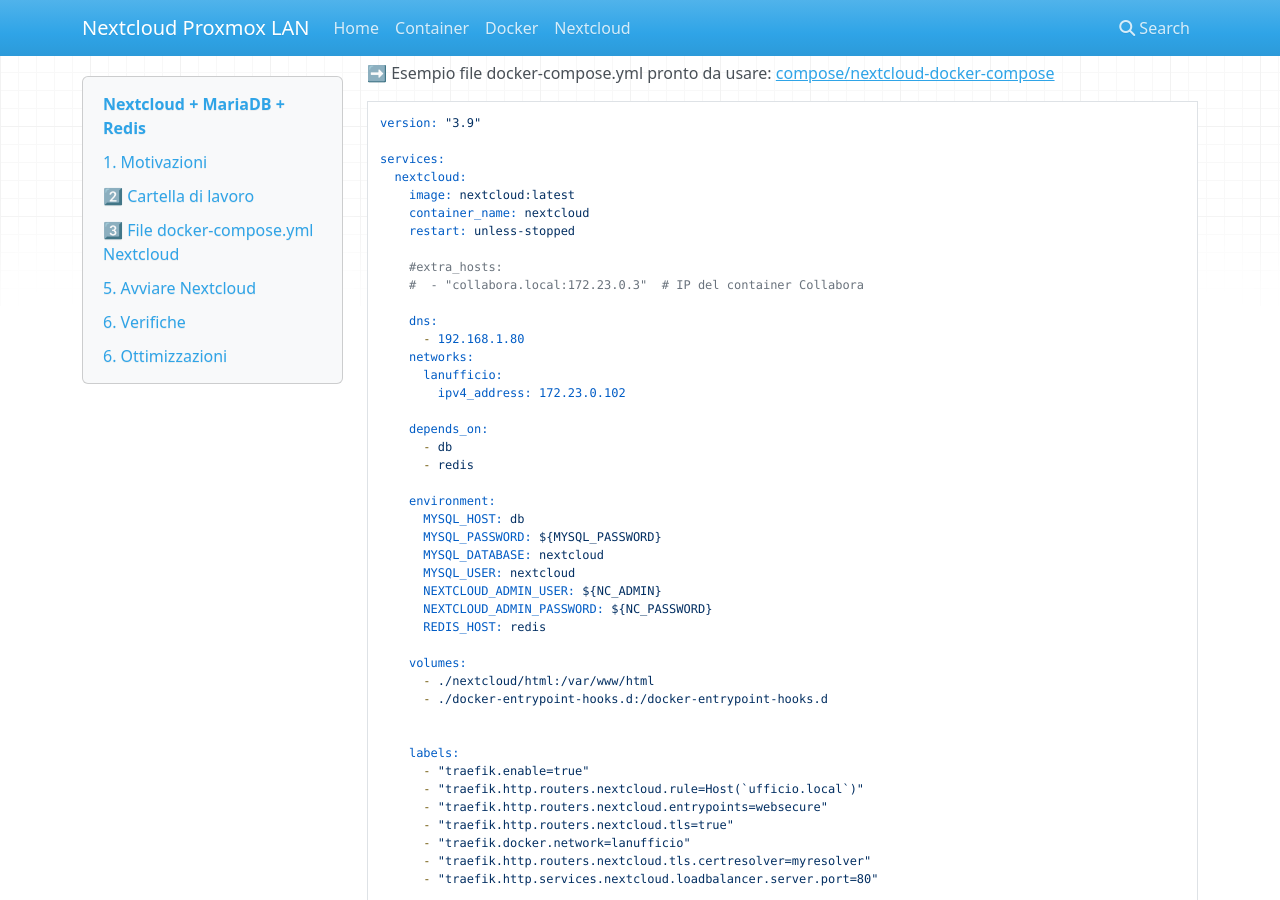
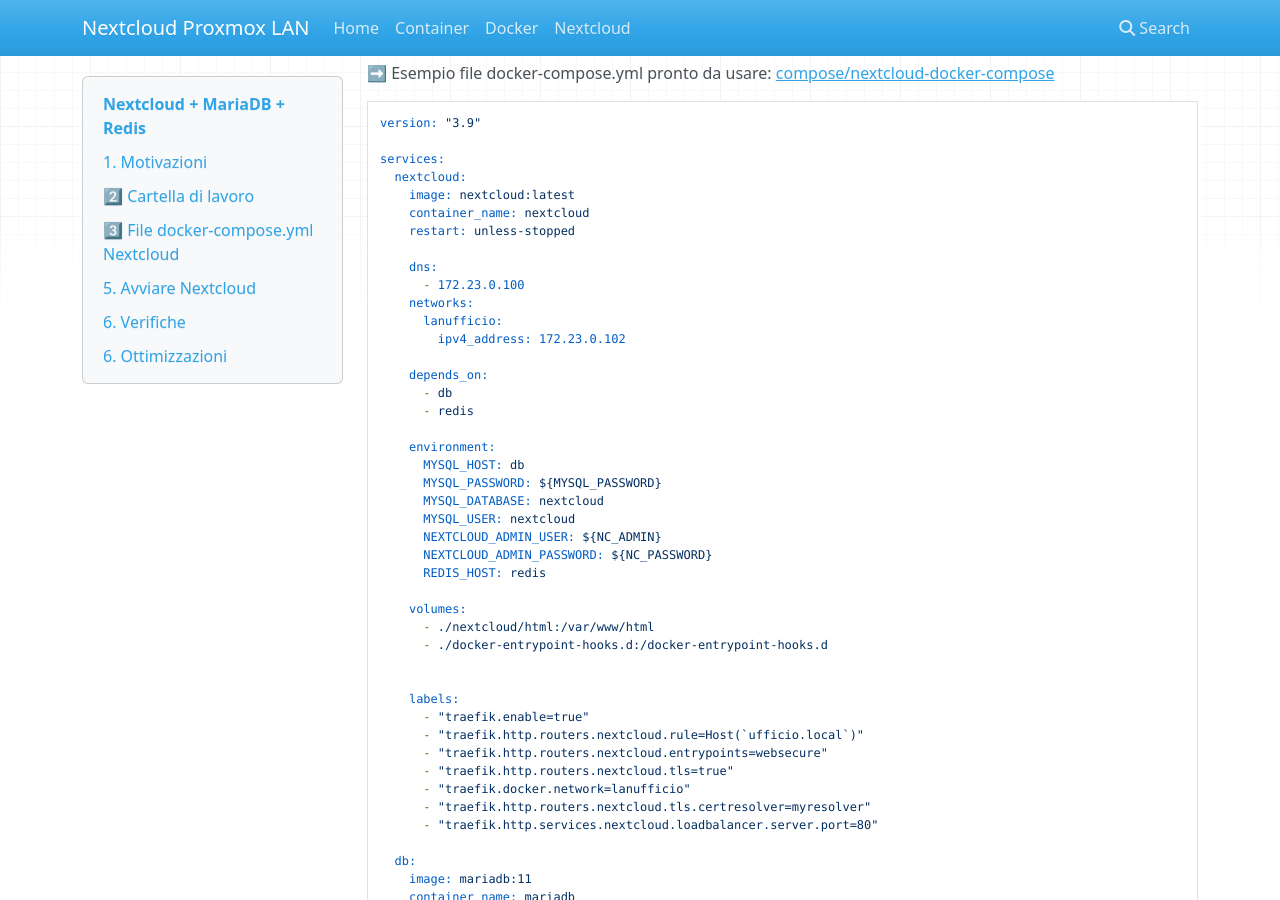
Before and after one commit to masilib/nextcloud-proxmox-lan, an MkDocs documentation site: the page built from docs/05-installazione-nextcloud.md, in a window 1280 px wide and 900 px high, scrolled down 574 px. Built offline with MkDocs 1.6.1, drawn with Linux system fonts in a browser that asks for light colours; nearby versions of some CDN libraries.

Commit message:
Update 05-installazione-nextcloud.md

```diff
--- a/docs/05-installazione-nextcloud.md
+++ b/docs/05-installazione-nextcloud.md
@@ -40,11 +40,8 @@ services:
     container_name: nextcloud
     restart: unless-stopped
 
-    #extra_hosts:
-    #  - "collabora.local:172.23.0.3"  # IP del container Collabora
-
     dns:
-      - 192.168.1.80
+      - 172.23.0.100
     networks:
       lanufficio:
         ipv4_address: 172.23.0.102
```
